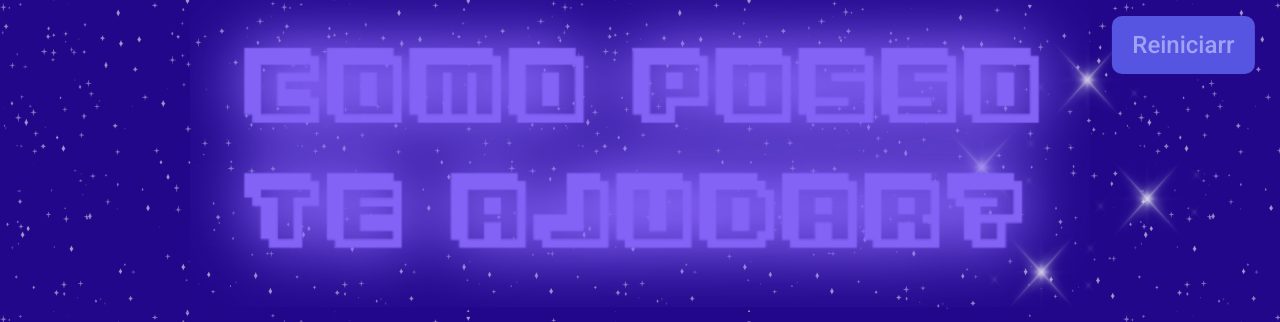
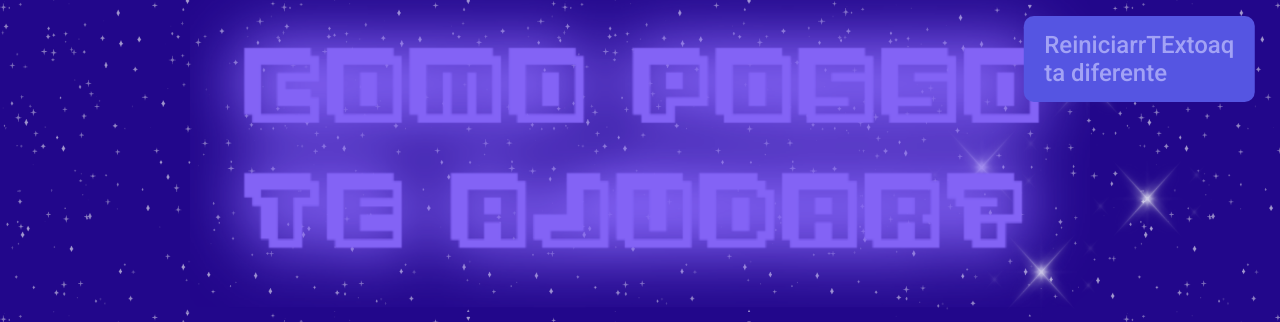
Before and after one commit to GuilhermeCauzin/ProjetoBobot, a plain HTML site: page fases.html in a window 1280 px wide. Shown: the top 322 px of the page. Drawn offline with Linux system fonts and the light colour scheme.

Commit message:
Teste de PR2

```diff
--- a/fases.html
+++ b/fases.html
@@ -16,7 +16,7 @@
             <section id="fase3" class="section" onclick="ComecarFase(3)"><div class="bloqueado"></div><img src="imgs/winrar.png" class="icon"/><span class="text">Como extrair um arquivo</span></section>
         </div>
     </div>
-    <div id="reiniciar">Reiniciarr</div>
+    <div id="reiniciar">ReiniciarrTExtoaq ta diferente</div>
 
 </body>
 </html>
```
